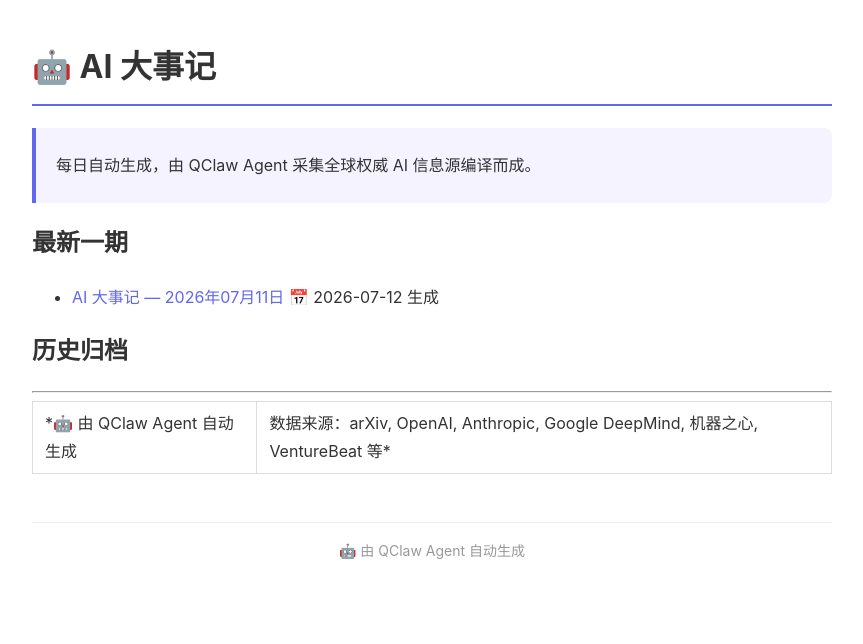
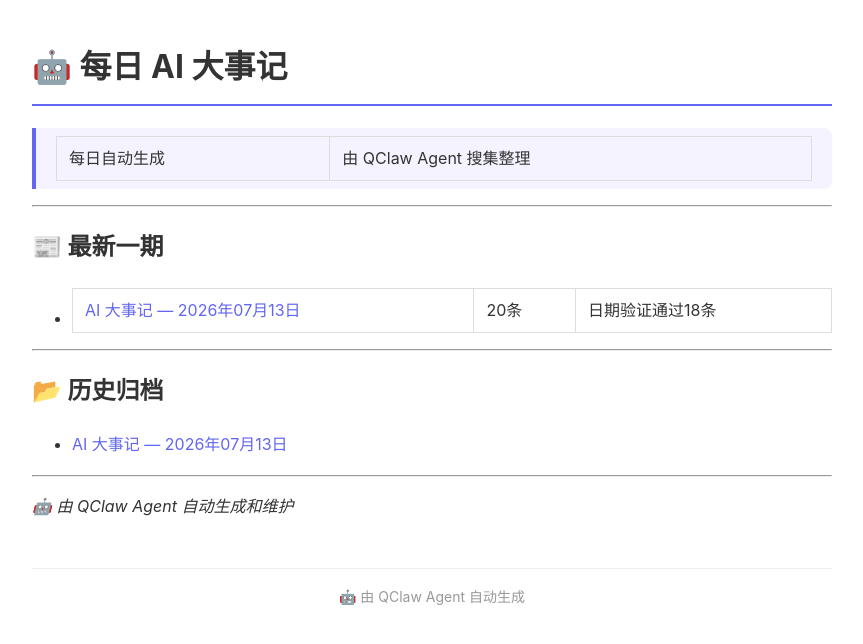
Before and after one commit to jared0612/daily-ai-news, a Jekyll site: the page built from index.md, in a window 1280 px wide. Shown: the top 644 px of the page, without its empty margins (208-1071 px from the left). Built offline with Jekyll 4.4.1, drawn with Linux system fonts in a browser that asks for light colours.

Commit message:
index: update with 2026-07-13

```diff
--- a/index.md
+++ b/index.md
@@ -3,18 +3,22 @@ layout: default
 title: AI 大事记 — 每日更新
 ---
 
-# 🤖 AI 大事记
+# 🤖 每日 AI 大事记
 
-> 每日自动生成，由 QClaw Agent 采集全球权威 AI 信息源编译而成。
-
-## 最新一期
-
-- [AI 大事记 — 2026年07月11日](daily/2026-07-11.md) 📅 2026-07-12 生成
-
-## 历史归档
-
-<!-- 历史内容保持不变 -->
+> 每日自动生成 | 由 QClaw Agent 搜集整理
 
 ---
 
-*🤖 由 QClaw Agent 自动生成 | 数据来源：arXiv, OpenAI, Anthropic, Google DeepMind, 机器之心, VentureBeat 等*
+## 📰 最新一期
+
+- [AI 大事记 — 2026年07月13日](daily/2026-07-13) | 20条 | 日期验证通过18条
+
+---
+
+## 📂 历史归档
+
+- [AI 大事记 — 2026年07月13日](daily/2026-07-13)
+
+---
+
+*🤖 由 QClaw Agent 自动生成和维护*
```
